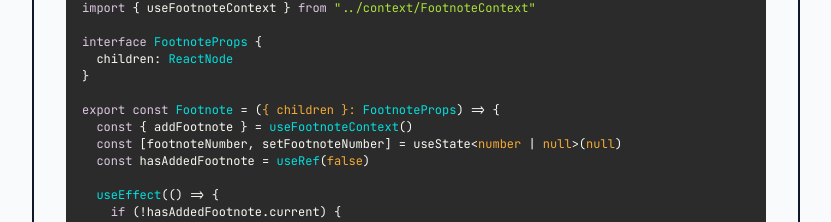
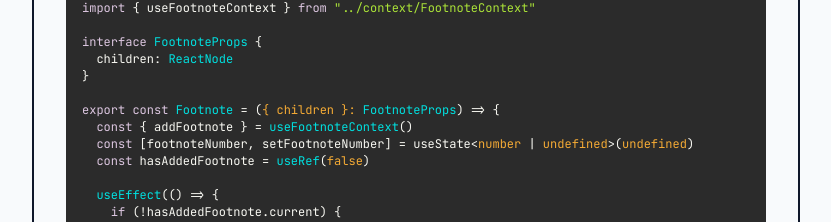
Before and after one commit to TN1ck/tn1ck.com, a Next.js app: page /blog/footnotes-in-react in a window 1280 px wide. Shown: the part 1718-1940 px from the top of the page, without its empty margins (224-1055 px from the left). Built offline with nearby package versions, Linux system fonts and the light colour scheme.

Commit message:
chore: use undefined to align the code

```diff
--- a/components/footnote.tsx
+++ b/components/footnote.tsx
@@ -9,7 +9,9 @@ interface FootnoteProps {
 
 export const Footnote = ({ children }: FootnoteProps) => {
   const { addFootnote } = useFootnoteContext()
-  const [footnoteNumber, setFootnoteNumber] = useState<number | null>(null)
+  const [footnoteNumber, setFootnoteNumber] = useState<number | undefined>(
+    undefined,
+  )
   const hasAddedFootnote = useRef(false)
 
   useEffect(() => {
--- a/pages/blog/footnotes-in-react.tsx
+++ b/pages/blog/footnotes-in-react.tsx
@@ -148,7 +148,7 @@ interface FootnoteProps {
 
 export const Footnote = ({ children }: FootnoteProps) => {
   const { addFootnote } = useFootnoteContext()
-  const [footnoteNumber, setFootnoteNumber] = useState<number | null>(null)
+  const [footnoteNumber, setFootnoteNumber] = useState<number | undefined>(undefined)
   const hasAddedFootnote = useRef(false)
 
   useEffect(() => {
```
